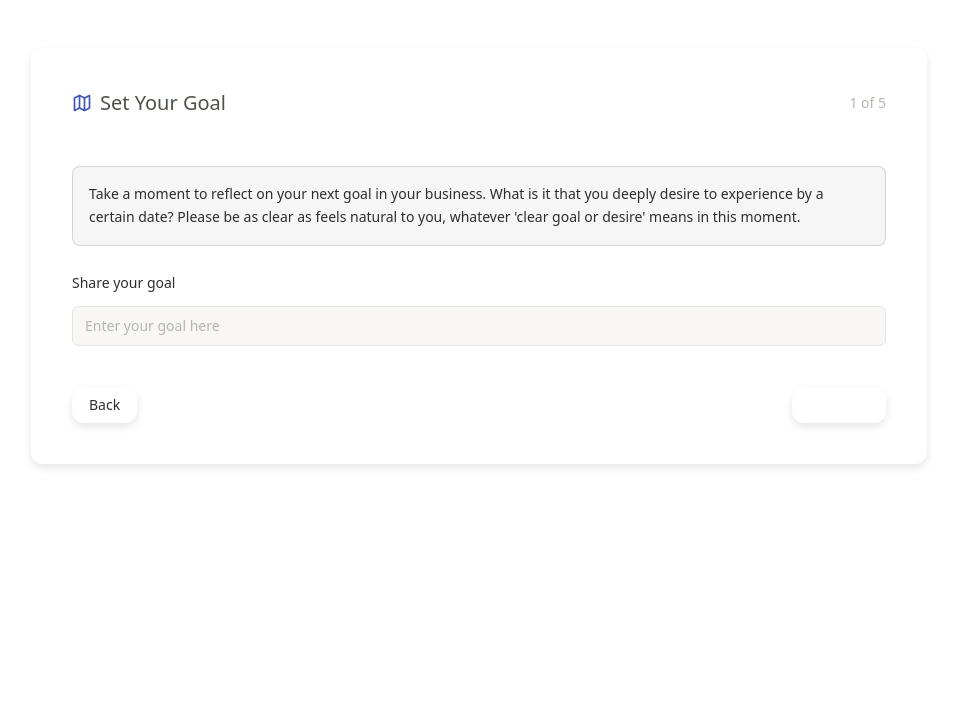
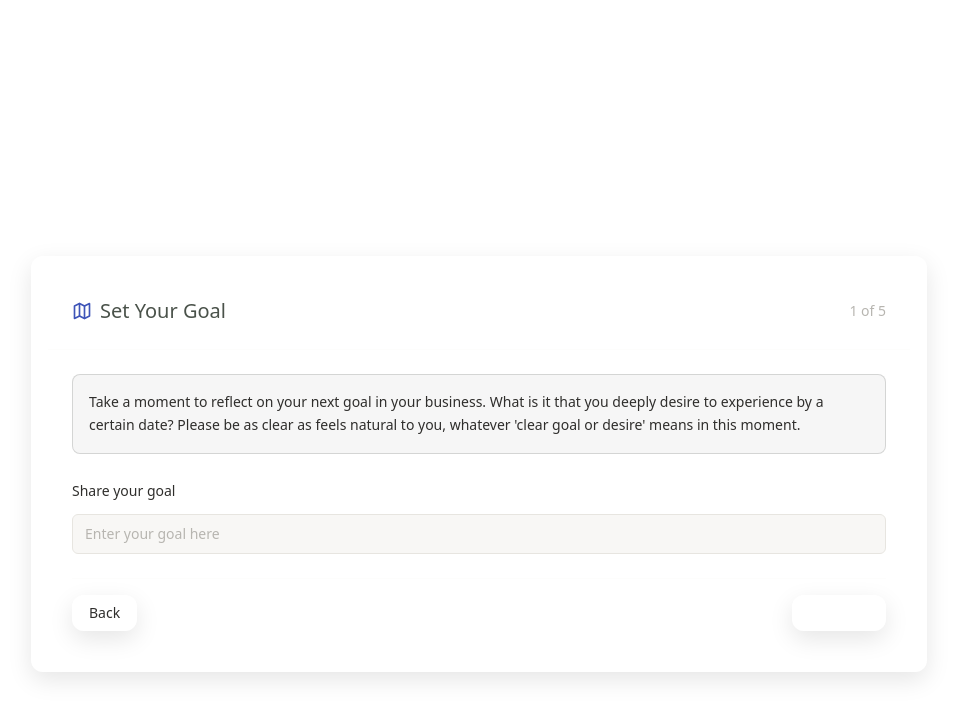
Before and after one commit to peatf/gps-live, a Next.js app: page / in a window 1280 px wide. Shown: the top 718 px of the page, without its empty margins (161-1118 px from the left). Built offline with nearby package versions, Linux system fonts and the light colour scheme.

Commit message:
Update globals.css

```diff
--- a/src/styles/globals.css
+++ b/src/styles/globals.css
@@ -4,21 +4,22 @@
 
 /* Root variables for reusable styles */
 :root {
+  --glass-bg: rgba(255, 255, 255, 0.2); /* Translucent background */
+  --glass-border: rgba(255, 255, 255, 0.3); /* Slightly visible border */
+  --blur-amount: 12px; /* Stronger blur for clarity */
+  --shadow-color: rgba(0, 0, 0, 0.1); /* Subtle shadow effect */
   --metallic-gradient: linear-gradient(145deg, #d1d1d1, #f2f2f2, #bfbfbf);
   --bubble-shadow: 0 4px 8px rgba(0, 0, 0, 0.15), inset 0 4px 8px rgba(255, 255, 255, 0.15);
-  --glass-bg: rgba(255, 255, 255, 0.1); /* Glass background effect */
-  --glass-border: rgba(255, 255, 255, 0.2); /* Subtle border for glass elements */
-  --blur-amount: 8px; /* Adjustable blur strength for glass effects */
 }
 
-/* Glass Effect */
+/* Restored glass effect */
 .glass-effect {
   background: var(--glass-bg);
   backdrop-filter: blur(var(--blur-amount));
-  -webkit-backdrop-filter: blur(var(--blur-amount));
+  -webkit-backdrop-filter: blur(var(--blur-amount)); /* For Safari */
   border: 1px solid var(--glass-border);
   border-radius: 12px;
-  box-shadow: 0 4px 8px rgba(0, 0, 0, 0.1);
+  box-shadow: 0 8px 24px var(--shadow-color); /* Soft shadow */
 }
 
 /* Bubble Styling */
@@ -131,11 +132,23 @@
   -webkit-backdrop-filter: blur(var(--blur-amount));
   border: 1px solid var(--glass-border);
   border-radius: 12px;
-  box-shadow: 0 4px 8px rgba(0, 0, 0, 0.1);
+  box-shadow: 0 8px 24px var(--shadow-color);
   padding: 1rem;
 }
 
-/* Scrollbar Styling */
+/* Application Container */
+.app-container {
+  min-height: 100vh;
+  background: var(--glass-bg);
+  backdrop-filter: blur(var(--blur-amount));
+  -webkit-backdrop-filter: blur(var(--blur-amount));
+  display: flex;
+  align-items: center;
+  justify-content: center;
+  padding: 2rem;
+}
+
+/* Scrollable Styling */
 .scrollable {
   scrollbar-width: thin;
   scrollbar-color: rgba(0, 0, 0, 0.2) transparent;
@@ -150,11 +163,3 @@
   background-color: rgba(0, 0, 0, 0.2);
   border-radius: 3px;
 }
-
-/* Application Container */
-.app-container {
-  min-height: 100vh;
-  background: var(--glass-bg);
-  backdrop-filter: blur(var(--blur-amount));
-  -webkit-backdrop-filter: blur(var(--blur-amount));
-}
```
